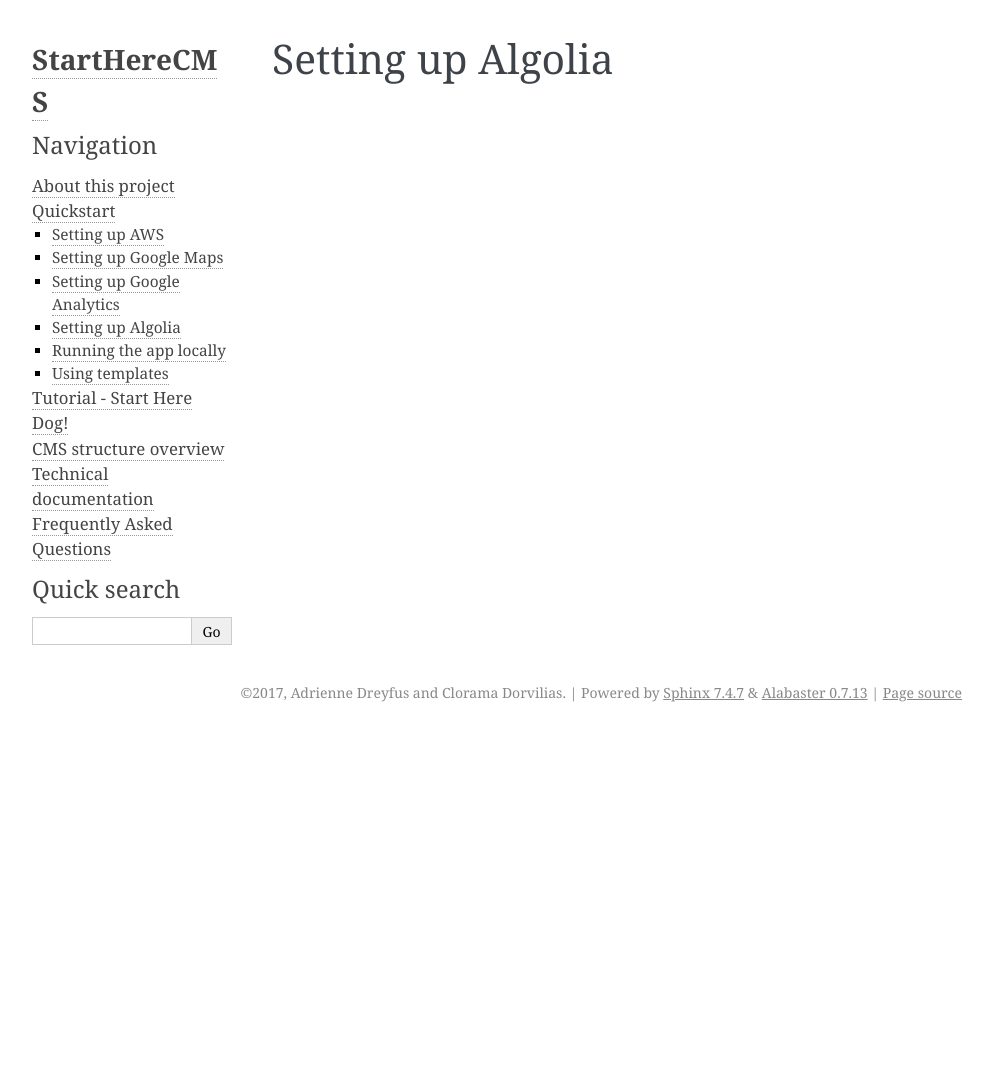
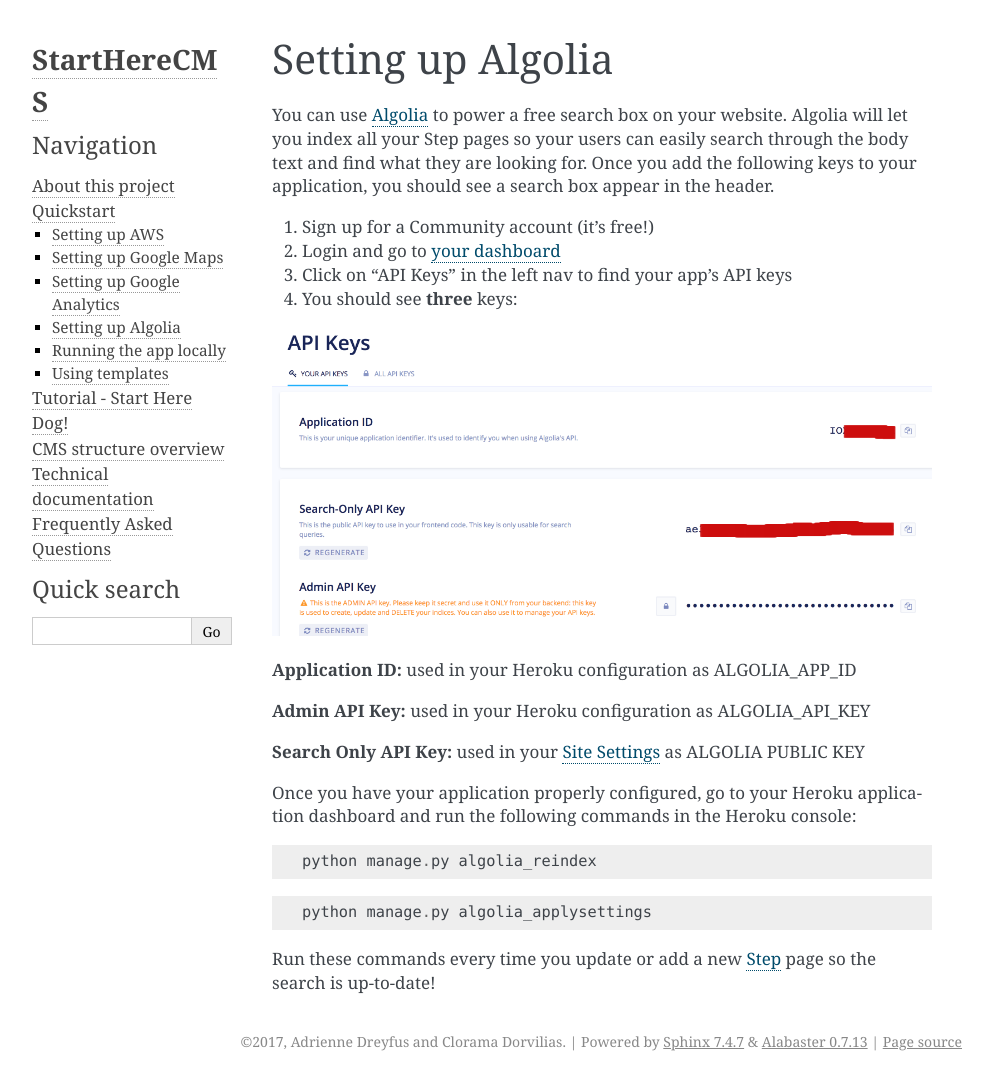
Before and after one commit to mark-meyer/startherecms, a Sphinx documentation site: the page built from docs/quickstart/algolia.rst, in a window 1280 px wide. Shown: the whole page, without its empty margins (148-1141 px from the left). Built offline with Sphinx 7.4.7, drawn with Linux system fonts in a browser that asks for light colours; before the commit the page ends 900 px from its top, so only the background shows below that.

Commit message:
added documentation on algolia and about

```diff
--- a/docs/faq.rst
+++ b/docs/faq.rst
@@ -21,6 +21,9 @@
 
 **How can I add a user to add content to the website pages?**
     Our :doc:`content contributors page <tutorial/content_contributors>` will show you how!
+
+**How can change my AWS/Algolia/Google API credentials?**
+    You can update all your configuration through :ref:`Heroku's config vars. <config_vars>`
 
 **How can I use my own domain?**
     There are several ways to buy custom domains and set them up with Heroku.
--- a/docs/quickstart.rst
+++ b/docs/quickstart.rst
@@ -53,8 +53,8 @@
    "GOOGLE_MAPS_API_KEY", :doc:`Get your API key <quickstart/google_maps>`, AIv80f_8tueriogjURGYE
    "GOOGLE_WIDGET_DEFAULT_LAT", `Find your latitude <http://www.worldatlas.com/aatlas/findlatlong.htm>`_ , 37.773972
    "GOOGLE_WIDGET_DEFAULT_LONG", `Find your longitude <http://www.worldatlas.com/aatlas/findlatlong.htm>`_ , -122.431297
-   "ALGOLIA_APP_ID", Guide coming soon, Q87VFIUEH
-   "ALGOLIA_API_KEY", Guide coming soon, ce0896nbfsHUGfdgrz9b
+   "ALGOLIA_APP_ID", :doc:`Get your App Id <quickstart/algolia>`, Q87VFIUEH
+   "ALGOLIA_API_KEY", :doc:`Get your API Key <quickstart/algolia>`, ce0896nbfsHUGfdgrz9b
 
 .. _deploy_heroku:
 
--- a/docs/quickstart/algolia.rst
+++ b/docs/quickstart/algolia.rst
@@ -1,3 +1,35 @@
 ==================
 Setting up Algolia
 ==================
+
+You can use `Algolia <https://www.algolia.com>`_ to power a free search box on your website.
+Algolia will let you index all your Step pages so your users can easily search through the body text and find what they are looking for.
+Once you add the following keys to your application, you should see a search box appear in the header.
+
+1. Sign up for a Community account (it's free!)
+2. Login and go to `your dashboard <https://www.algolia.com/dashboard>`_
+3. Click on "API Keys" in the left nav to find your app's API keys
+4. You should see **three** keys:
+
+.. image:: ../_static/images/algolia_keys.png
+   :alt: The three keys listed on Algolia API
+
+**Application ID:** used in your Heroku configuration as ALGOLIA_APP_ID
+
+**Admin API Key:** used in your Heroku configuration as ALGOLIA_API_KEY
+
+**Search Only API Key:** used in your :doc:`Site Settings <../tutorial/site_settings>` as ALGOLIA PUBLIC KEY
+
+Once you have your application properly configured, go to your Heroku application dashboard and run the following commands in the Heroku console:
+
+.. code::
+
+    python manage.py algolia_reindex
+
+
+.. code::
+
+    python manage.py algolia_applysettings
+
+
+Run these commands every time you update or add a new :ref:`Step <step>` page so the search is up-to-date!
--- a/docs/tutorial/site_settings.rst
+++ b/docs/tutorial/site_settings.rst
@@ -53,7 +53,7 @@
     :alt: A magnifying glass
 
 **Algolia App ID and Algolia Public Key** - If you want search on your website you need an
-`Algolia.com <http://www.algolia.com>`_ account. Once you setup your account paste your App ID and Public Key
+`Algolia.com <http://www.algolia.com>`_ account. Once you :doc:`setup your account <../quickstart/algolia>` paste your App ID and Public Key
 here and a search box should appear in the top right corner of the blue header text.
 
 After adding all these site settings you should have a page that looks like this:
```
Also changed, not shown: other parts of docs/faq.rst (+1 -1 lines), docs/intro.rst (+21 -0 lines), docs/technical.rst (+15 -0 lines), docs/_static/images/algolia_keys.png (added), docs/_static/images/heroku_config.png (added).
